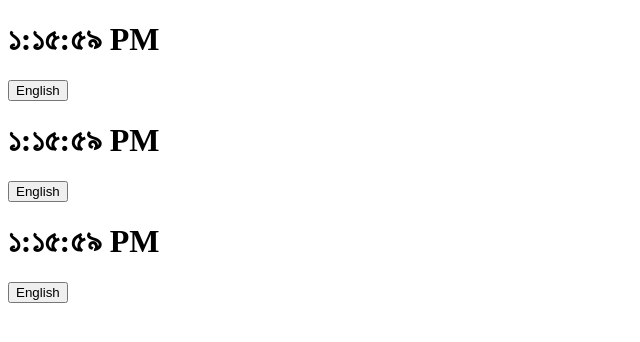
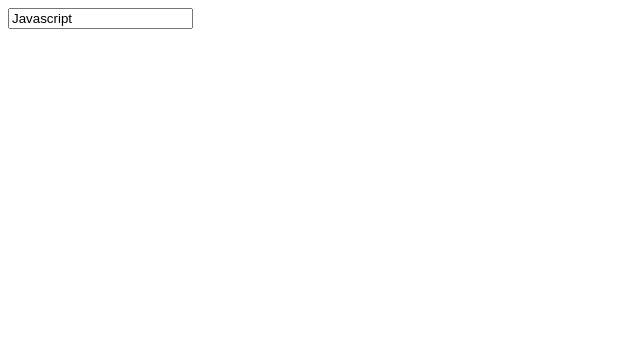
Before and after one commit to uzzal71/think-a-react-way, a React (Vite) app: page / in a window 1280 px wide. Shown: the top 342 px of the page, without its empty margins (0-640 px from the left). Built offline with nearby package versions, Linux system fonts and the light colour scheme.

Commit message:
Form control & uncontrol

```diff
--- a/src/App.jsx
+++ b/src/App.jsx
@@ -1,12 +1,9 @@
-import ClockList from "./components/ClockList";
+import Form from "./components/Form";
 
 function App() {
-  // console.log('app component rendering');
-  const quantities = [1, 2, 3]
-
   return (
     <div>
-      <ClockList quantities={quantities}/>
+      <Form/>
     </div>
   );
 }
--- /dev/null
+++ b/src/components/Form.jsx
@@ -0,0 +1,13 @@
+import React from "react";
+
+export default class Form extends React.Component {
+    render() {
+        return (
+            <div>
+                <form>
+                    <input type="text" placeholder="Enter title" value="Javascript"/>
+                </form>
+            </div>
+        );
+    }
+}
```
